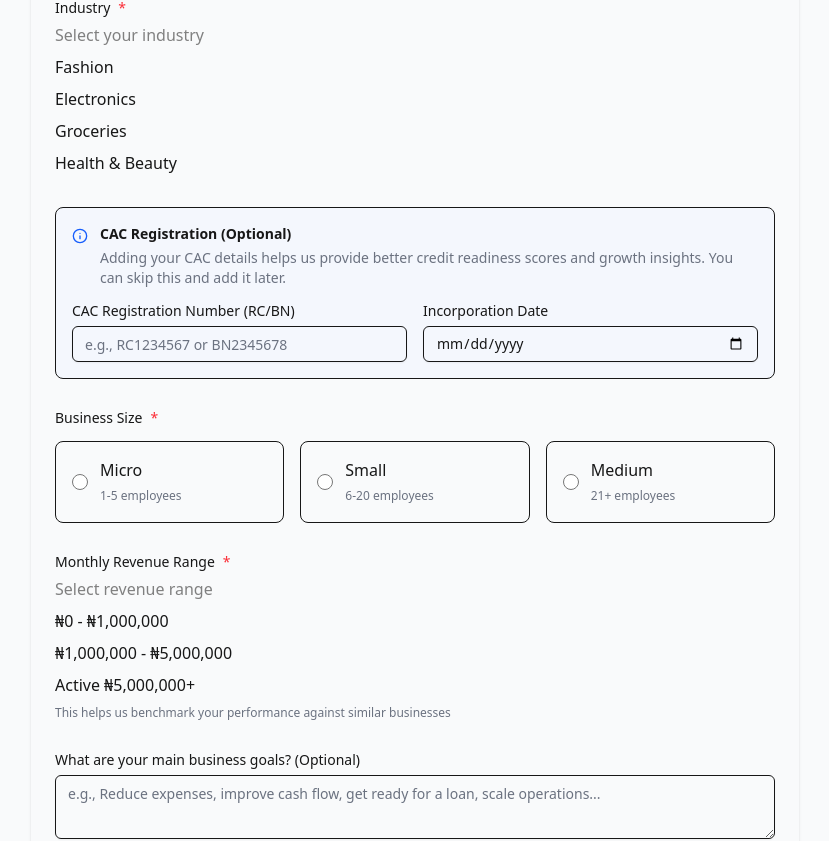
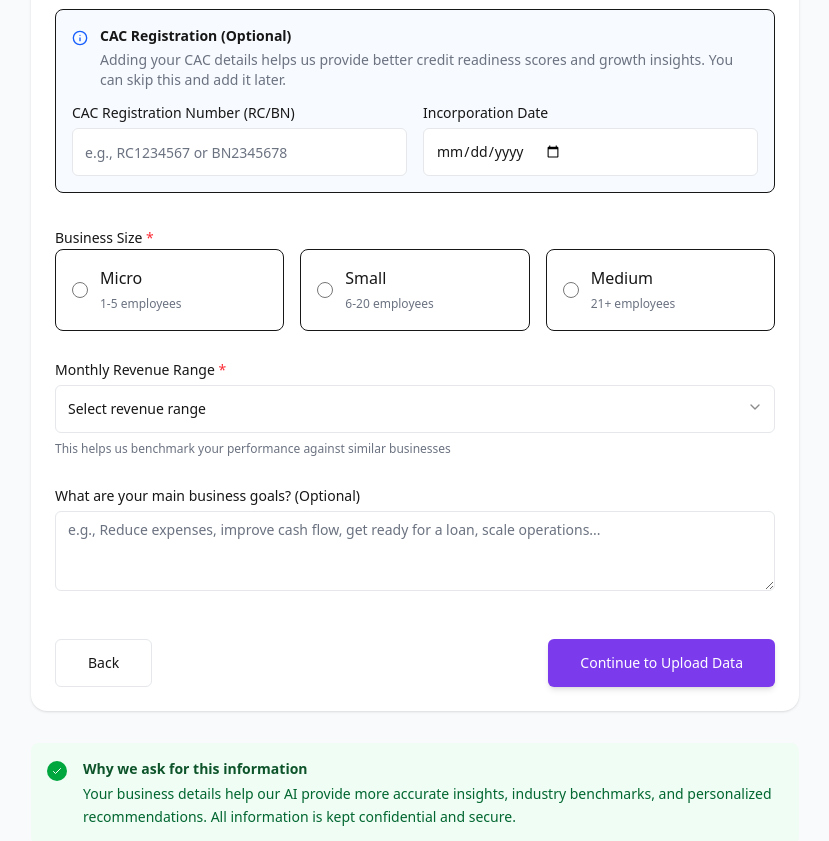
Before and after one commit to AdebayoAkingbade/Nigeria-First-AI-Ops-Copilot, a Next.js app: page /onboarding/business-info in a window 1280 px wide. Shown: the part 580-1421 px from the top of the page, without its empty margins (225-1054 px from the left). Built offline with nearby package versions, Linux system fonts and the light colour scheme.

Commit message:
ui-components

```diff
--- /dev/null
+++ b/src/components/ui/button.tsx
@@ -0,0 +1,52 @@
+import * as React from "react"
+import { Slot } from "@radix-ui/react-slot"
+import { cva, type VariantProps } from "class-variance-authority"
+import { cn } from "@/lib/utils"
+
+
+const buttonVariants = {
+    variant: {
+        default: "bg-primary text-primary-foreground hover:bg-primary/90 shadow-md",
+        destructive: "bg-red-500 text-white hover:bg-red-600",
+        outline: "border border-input bg-background hover:bg-accent hover:text-accent-foreground border-gray-200",
+        secondary: "bg-secondary text-secondary-foreground hover:bg-secondary/80",
+        ghost: "hover:bg-accent/10 hover:text-accent",
+        link: "text-primary underline-offset-4 hover:underline",
+    },
+    size: {
+        default: "h-10 px-4 py-2",
+        sm: "h-9 rounded-md px-3",
+        lg: "h-12 rounded-md px-8 text-base",
+        icon: "h-10 w-10",
+    },
+}
+
+export interface ButtonProps
+    extends React.ButtonHTMLAttributes<HTMLButtonElement> {
+    variant?: keyof typeof buttonVariants.variant
+    size?: keyof typeof buttonVariants.size
+    asChild?: boolean
+}
+
+const Button = React.forwardRef<HTMLButtonElement, ButtonProps>(
+    ({ className, variant = "default", size = "default", asChild = false, ...props }, ref) => {
+        const Comp = asChild ? Slot : "button"
+        const Element = "button"
+
+        return (
+            <button
+                className={cn(
+                    "inline-flex items-center justify-center whitespace-nowrap rounded-md text-sm font-medium ring-offset-background transition-colors focus-visible:outline-none focus-visible:ring-2 focus-visible:ring-ring focus-visible:ring-offset-2 disabled:pointer-events-none disabled:opacity-50",
+                    buttonVariants.variant[variant],
+                    buttonVariants.size[size],
+                    className
+                )}
+                ref={ref}
+                {...props}
+            />
+        )
+    }
+)
+Button.displayName = "Button"
+
+export { Button, buttonVariants }
--- /dev/null
+++ b/src/components/ui/card.tsx
@@ -0,0 +1,78 @@
+import * as React from "react"
+import { cn } from "@/lib/utils"
+
+const Card = React.forwardRef<
+    HTMLDivElement,
+    React.HTMLAttributes<HTMLDivElement>
+>(({ className, ...props }, ref) => (
+    <div
+        ref={ref}
+        className={cn(
+            "rounded-2xl border bg-card text-card-foreground shadow-sm bg-white",
+            className
+        )}
+        {...props}
+    />
+))
+Card.displayName = "Card"
+
+const CardHeader = React.forwardRef<
+    HTMLDivElement,
+    React.HTMLAttributes<HTMLDivElement>
+>(({ className, ...props }, ref) => (
+    <div
+        ref={ref}
+        className={cn("flex flex-col space-y-1.5 p-6", className)}
+        {...props}
+    />
+))
+CardHeader.displayName = "CardHeader"
+
+const CardTitle = React.forwardRef<
+    HTMLParagraphElement,
+    React.HTMLAttributes<HTMLHeadingElement>
+>(({ className, ...props }, ref) => (
+    <h3
+        ref={ref}
+        className={cn(
+            "text-2xl font-semibold leading-none tracking-tight",
+            className
+        )}
+        {...props}
+    />
+))
+CardTitle.displayName = "CardTitle"
+
+const CardDescription = React.forwardRef<
+    HTMLParagraphElement,
+    React.HTMLAttributes<HTMLParagraphElement>
+>(({ className, ...props }, ref) => (
+    <p
+        ref={ref}
+        className={cn("text-sm text-muted-foreground", className)}
+        {...props}
+    />
+))
+CardDescription.displayName = "CardDescription"
+
+const CardContent = React.forwardRef<
+    HTMLDivElement,
+    React.HTMLAttributes<HTMLDivElement>
+>(({ className, ...props }, ref) => (
+    <div ref={ref} className={cn("p-6 pt-0", className)} {...props} />
+))
+CardContent.displayName = "CardContent"
+
+const CardFooter = React.forwardRef<
+    HTMLDivElement,
+    React.HTMLAttributes<HTMLDivElement>
+>(({ className, ...props }, ref) => (
+    <div
+        ref={ref}
+        className={cn("flex items-center p-6 pt-0", className)}
+        {...props}
+    />
+))
+CardFooter.displayName = "CardFooter"
+
+export { Card, CardHeader, CardFooter, CardTitle, CardDescription, CardContent }
--- /dev/null
+++ b/src/components/ui/input.tsx
@@ -0,0 +1,24 @@
+import * as React from "react"
+import { cn } from "@/lib/utils"
+
+export interface InputProps
+    extends React.InputHTMLAttributes<HTMLInputElement> { }
+
+const Input = React.forwardRef<HTMLInputElement, InputProps>(
+    ({ className, type, ...props }, ref) => {
+        return (
+            <input
+                type={type}
+                className={cn(
+                    "flex h-12 w-full rounded-md border border-input border-gray-200 bg-background px-3 py-2 text-sm ring-offset-background file:border-0 file:bg-transparent file:text-sm file:font-medium placeholder:text-muted-foreground focus-visible:outline-none focus-visible:ring-2 focus-visible:ring-primary focus-visible:ring-offset-2 disabled:cursor-not-allowed disabled:opacity-50",
+                    className
+                )}
+                ref={ref}
+                {...props}
+            />
+        )
+    }
+)
+Input.displayName = "Input"
+
+export { Input }
--- /dev/null
+++ b/src/components/ui/label.tsx
@@ -0,0 +1,23 @@
+import * as React from "react"
+import * as LabelPrimitive from "@radix-ui/react-label"
+import { cva, type VariantProps } from "class-variance-authority"
+import { cn } from "@/lib/utils"
+
+const labelVariants = cva(
+    "text-sm font-medium leading-none peer-disabled:cursor-not-allowed peer-disabled:opacity-70"
+)
+
+const Label = React.forwardRef<
+    React.ElementRef<typeof LabelPrimitive.Root>,
+    React.ComponentPropsWithoutRef<typeof LabelPrimitive.Root> &
+    VariantProps<typeof labelVariants>
+>(({ className, ...props }, ref) => (
+    <LabelPrimitive.Root
+        ref={ref}
+        className={cn(labelVariants(), className)}
+        {...props}
+    />
+))
+Label.displayName = LabelPrimitive.Root.displayName
+
+export { Label }
--- /dev/null
+++ b/src/components/ui/select-native.tsx
@@ -0,0 +1,29 @@
+import * as React from "react"
+import { cn } from "@/lib/utils"
+import { ChevronDown } from "lucide-react"
+
+export interface SelectProps
+    extends React.SelectHTMLAttributes<HTMLSelectElement> { }
+
+const Select = React.forwardRef<HTMLSelectElement, SelectProps>(
+    ({ className, children, ...props }, ref) => {
+        return (
+            <div className="relative">
+                <select
+                    className={cn(
+                        "flex h-12 w-full appearance-none rounded-md border border-input border-gray-200 bg-background px-3 py-2 text-sm ring-offset-background placeholder:text-muted-foreground focus:outline-none focus:ring-2 focus:ring-primary focus:border-transparent disabled:cursor-not-allowed disabled:opacity-50",
+                        className
+                    )}
+                    ref={ref}
+                    {...props}
+                >
+                    {children}
+                </select>
+                <ChevronDown className="absolute right-3 top-3.5 h-4 w-4 opacity-50 pointer-events-none" />
+            </div>
+        )
+    }
+)
+Select.displayName = "Select"
+
+export { Select }
--- /dev/null
+++ b/src/components/ui/textarea.tsx
@@ -0,0 +1,23 @@
+import * as React from "react"
+import { cn } from "@/lib/utils"
+
+export interface TextareaProps
+    extends React.TextareaHTMLAttributes<HTMLTextAreaElement> { }
+
+const Textarea = React.forwardRef<HTMLTextAreaElement, TextareaProps>(
+    ({ className, ...props }, ref) => {
+        return (
+            <textarea
+                className={cn(
+                    "flex min-h-[80px] w-full rounded-md border border-input border-gray-200 bg-background px-3 py-2 text-sm ring-offset-background placeholder:text-muted-foreground focus-visible:outline-none focus-visible:ring-2 focus-visible:ring-primary focus-visible:ring-offset-2 disabled:cursor-not-allowed disabled:opacity-50",
+                    className
+                )}
+                ref={ref}
+                {...props}
+            />
+        )
+    }
+)
+Textarea.displayName = "Textarea"
+
+export { Textarea }
```
